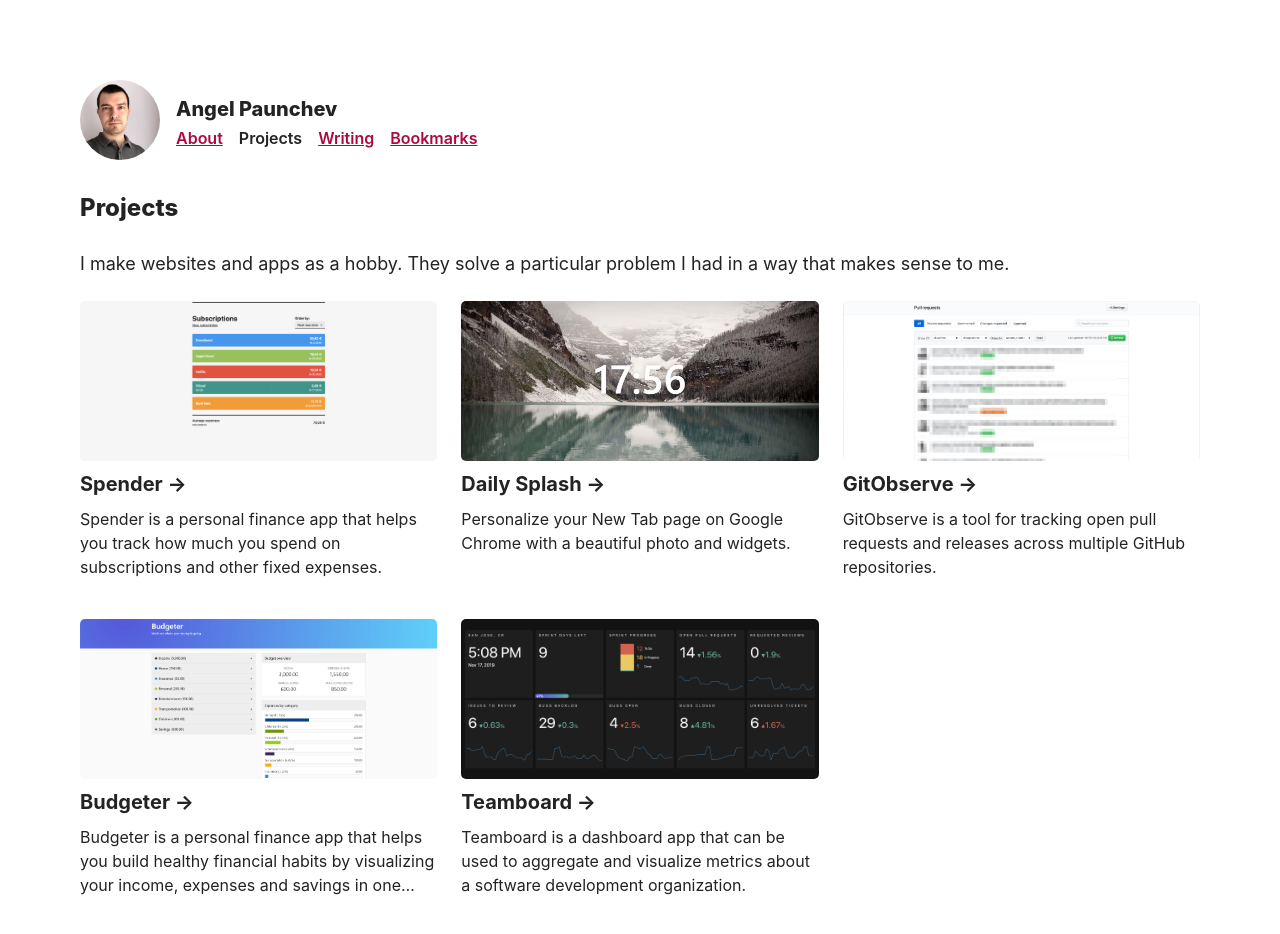
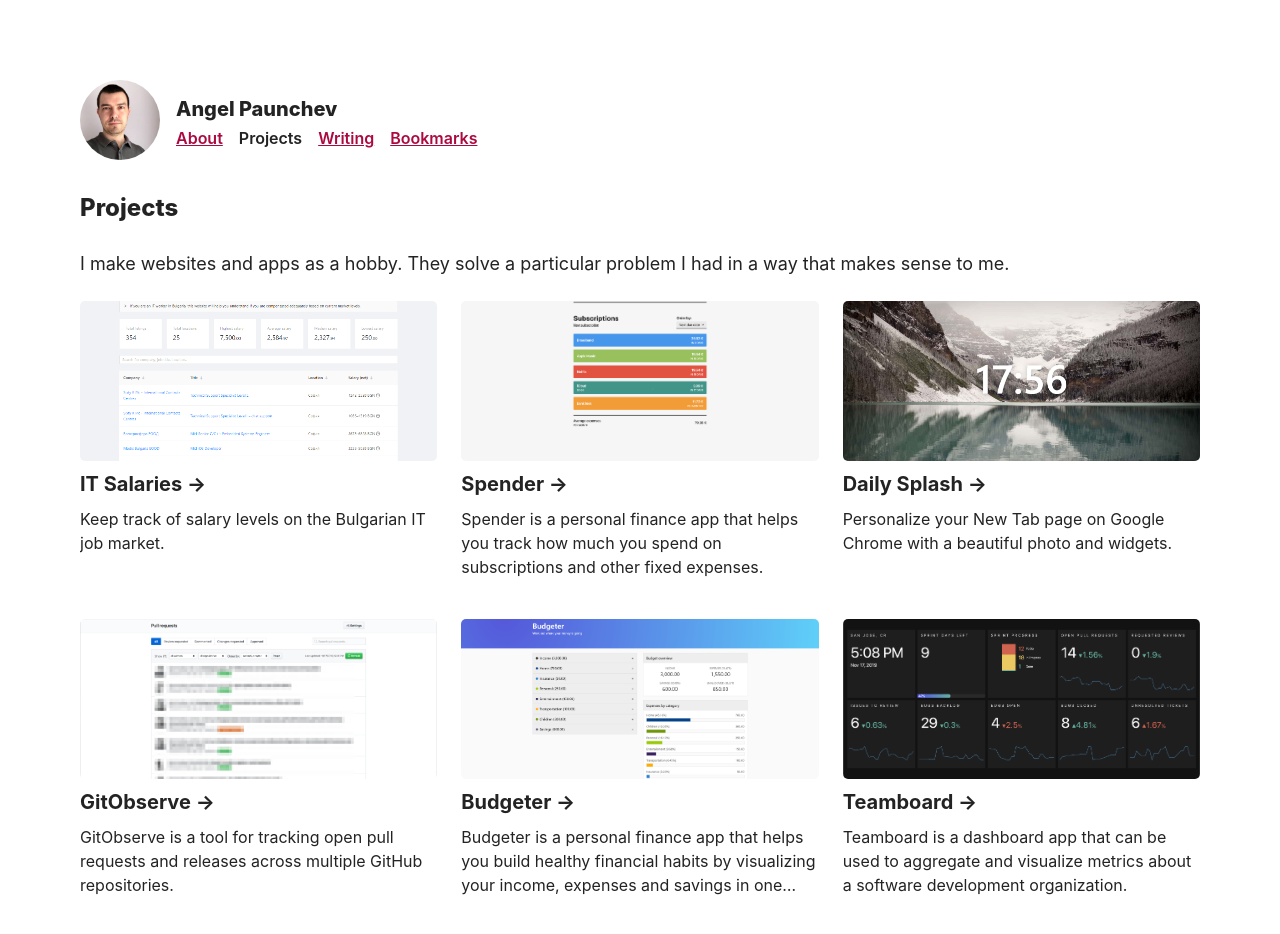
Before and after one commit to apaunchev/paunchev.com, a Next.js app: page /projects in a window 1280 px wide. Shown: the top 934 px of the page. Built offline with nearby package versions, Linux system fonts and the light colour scheme.

Commit message:
add IT Salaries project and post

```diff
--- a/data/projects.js
+++ b/data/projects.js
@@ -1,4 +1,12 @@
 export default [
+  {
+    id: "it-salaries",
+    name: "IT Salaries",
+    description: "Keep track of salary levels on the Bulgarian IT job market.",
+    url: "https://it-salaries-bulgaria.now.sh",
+    repoUrl: "https://github.com/apaunchev/IT-Salaries-Bulgaria",
+    imageSrc: "/images/projects/ITSalaries.png",
+  },
   {
     id: "spender",
     name: "Spender",
```
Also changed, not shown: posts/know-your-worth.md (added, +33 -0 lines), public/images/projects/ITSalaries.png (added).
